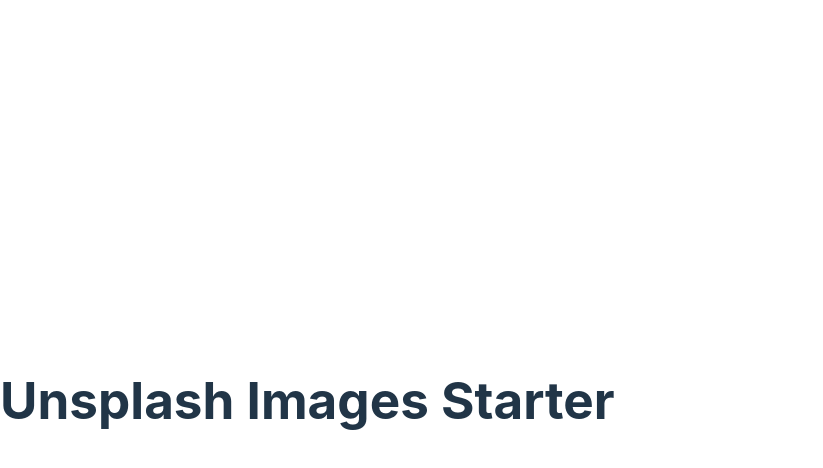
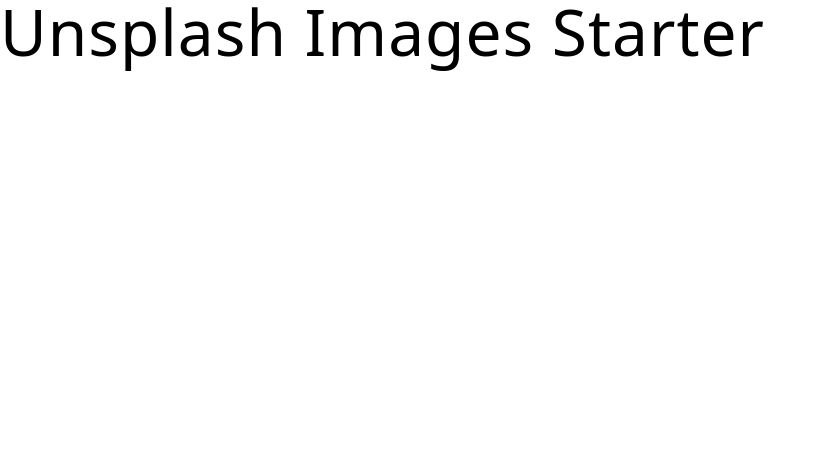
Before and after one commit to anamarijakukulj/practiceJS, a React (Vite) app in the folder LearnReact/unsplash-images/: page / in a window 1280 px wide. Shown: the top 468 px of the page, without its empty margins (0-823 px from the left). Built offline with nearby package versions, Linux system fonts and the light colour scheme.

Commit message:
Update index.css

```diff
--- a/LearnReact/unsplash-images/src/index.css
+++ b/LearnReact/unsplash-images/src/index.css
@@ -1,69 +1,370 @@
+/* ============= GLOBAL CSS =============== */
+
+*,
+::after,
+::before {
+  margin: 0;
+  padding: 0;
+  box-sizing: border-box;
+}
+
+html {
+  font-size: 100%;
+} /*16px*/
+
 :root {
-  font-family: Inter, system-ui, Avenir, Helvetica, Arial, sans-serif;
-  line-height: 1.5;
+  /* colors */
+  --primary-100: #e2e0ff;
+  --primary-200: #c1beff;
+  --primary-300: #a29dff;
+  --primary-400: #837dff;
+  --primary-500: #645cff;
+  --primary-600: #504acc;
+  --primary-700: #3c3799;
+  --primary-800: #282566;
+  --primary-900: #141233;
+
+  /* grey */
+  --grey-50: #f8fafc;
+  --grey-100: #f1f5f9;
+  --grey-200: #e2e8f0;
+  --grey-300: #cbd5e1;
+  --grey-400: #94a3b8;
+  --grey-500: #64748b;
+  --grey-600: #475569;
+  --grey-700: #334155;
+  --grey-800: #1e293b;
+  --grey-900: #0f172a;
+  /* rest of the colors */
+  --black: #222;
+  --white: #fff;
+  --red-light: #f8d7da;
+  --red-dark: #842029;
+  --green-light: #d1e7dd;
+  --green-dark: #0f5132;
+
+  --small-text: 0.875rem;
+  --extra-small-text: 0.7em;
+  /* rest of the vars */
+  --borderRadius: 0.25rem;
+  --letterSpacing: 1px;
+  --transition: 0.3s ease-in-out all;
+  --max-width: 1120px;
+  --fixed-width: 600px;
+  --view-width: 90vw;
+  /* box shadow*/
+  --shadow-1: 0 1px 3px 0 rgba(0, 0, 0, 0.1), 0 1px 2px 0 rgba(0, 0, 0, 0.06);
+  --shadow-2: 0 4px 6px -1px rgba(0, 0, 0, 0.1),
+    0 2px 4px -1px rgba(0, 0, 0, 0.06);
+  --shadow-3: 0 10px 15px -3px rgba(0, 0, 0, 0.1),
+    0 4px 6px -2px rgba(0, 0, 0, 0.05);
+  --shadow-4: 0 20px 25px -5px rgba(0, 0, 0, 0.1),
+    0 10px 10px -5px rgba(0, 0, 0, 0.04);
+  /* dark mode setup */
+}
+
+body {
+  font-family: system-ui, -apple-system, BlinkMacSystemFont, 'Segoe UI', Roboto,
+    Oxygen, Ubuntu, Cantarell, 'Open Sans', 'Helvetica Neue', sans-serif;
   font-weight: 400;
+  line-height: 1;
+}
+p {
+  margin: 0;
+}
+h1,
+h2,
+h3,
+h4,
+h5 {
+  margin: 0;
+  font-family: var(--headingFont);
+  font-weight: 400;
+  line-height: 1;
+  text-transform: capitalize;
+  letter-spacing: var(--letterSpacing);
+}
 
-  color-scheme: light dark;
-  color: rgba(255, 255, 255, 0.87);
-  background-color: #242424;
+h1 {
+  font-size: clamp(2rem, 5vw, 5rem); /* Large heading */
+}
 
-  font-synthesis: none;
-  text-rendering: optimizeLegibility;
-  -webkit-font-smoothing: antialiased;
-  -moz-osx-font-smoothing: grayscale;
-  -webkit-text-size-adjust: 100%;
+h2 {
+  font-size: clamp(1.5rem, 3vw, 3rem); /* Medium heading */
+}
+
+h3 {
+  font-size: clamp(1.25rem, 2.5vw, 2.5rem); /* Small heading */
+}
+
+h4 {
+  font-size: clamp(1rem, 2vw, 2rem); /* Extra small heading */
+}
+
+h5 {
+  font-size: clamp(0.875rem, 1.5vw, 1.5rem); /* Tiny heading */
+}
+
+/* BIGGER FONTS */
+/* h1 {
+  font-size: clamp(3rem, 6vw, 6rem);
+}
+
+h2 {
+  font-size: clamp(2.5rem, 5vw, 5rem);
+}
+
+h3 {
+  font-size: clamp(2rem, 4vw, 4rem);
+}
+
+h4 {
+  font-size: clamp(1.5rem, 3vw, 3rem);
+}
+
+h5 {
+  font-size: clamp(1rem, 2vw, 2rem);
+}
+ */
+
+.text {
+  margin-bottom: 1.5rem;
+  max-width: 40em;
+}
+
+small,
+.text-small {
+  font-size: var(--small-text);
 }
 
 a {
-  font-weight: 500;
-  color: #646cff;
-  text-decoration: inherit;
+  text-decoration: none;
 }
-a:hover {
-  color: #535bf2;
+ul {
+  list-style-type: none;
+  padding: 0;
 }
 
-body {
-  margin: 0;
-  display: flex;
-  place-items: center;
-  min-width: 320px;
-  min-height: 100vh;
+.img {
+  width: 100%;
+  display: block;
+  object-fit: cover;
+}
+/* buttons */
+
+.btn {
+  cursor: pointer;
+  color: var(--white);
+  background: var(--primary-500);
+  border: transparent;
+  border-radius: var(--borderRadius);
+  letter-spacing: var(--letterSpacing);
+  padding: 0.375rem 0.75rem;
+  box-shadow: var(--shadow-1);
+  transition: var(--transition);
+  text-transform: capitalize;
+  display: inline-block;
+}
+.btn:hover {
+  background: var(--primary-700);
+  box-shadow: var(--shadow-3);
+}
+.btn-hipster {
+  color: var(--primary-500);
+  background: var(--primary-200);
+}
+.btn-hipster:hover {
+  color: var(--primary-200);
+  background: var(--primary-700);
+}
+.btn-block {
+  width: 100%;
 }
 
-h1 {
-  font-size: 3.2em;
-  line-height: 1.1;
+/* alerts */
+.alert {
+  padding: 0.375rem 0.75rem;
+  margin-bottom: 1rem;
+  border-color: transparent;
+  border-radius: var(--borderRadius);
 }
 
-button {
-  border-radius: 8px;
-  border: 1px solid transparent;
-  padding: 0.6em 1.2em;
-  font-size: 1em;
-  font-weight: 500;
-  font-family: inherit;
-  background-color: #1a1a1a;
-  cursor: pointer;
-  transition: border-color 0.25s;
+.alert-danger {
+  color: var(--red-dark);
+  background: var(--red-light);
 }
-button:hover {
-  border-color: #646cff;
+.alert-success {
+  color: var(--green-dark);
+  background: var(--green-light);
 }
-button:focus,
-button:focus-visible {
-  outline: 4px auto -webkit-focus-ring-color;
+/* form */
+
+.form {
+  width: 90vw;
+  max-width: var(--fixed-width);
+  background: var(--white);
+  border-radius: var(--borderRadius);
+  box-shadow: var(--shadow-2);
+  padding: 2rem 2.5rem;
+  margin: 3rem auto;
+}
+.form-label {
+  display: block;
+  font-size: var(--small-text);
+  margin-bottom: 0.5rem;
+  text-transform: capitalize;
+  letter-spacing: var(--letterSpacing);
+}
+.form-input,
+.form-textarea {
+  width: 100%;
+  padding: 0.375rem 0.75rem;
+  border-radius: var(--borderRadius);
+  background: var(--backgroundColor);
+  border: 1px solid var(--grey-200);
 }
 
-@media (prefers-color-scheme: light) {
-  :root {
-    color: #213547;
-    background-color: #ffffff;
-  }
-  a:hover {
-    color: #747bff;
-  }
-  button {
-    background-color: #f9f9f9;
+.form-row {
+  margin-bottom: 1rem;
+}
+
+.form-textarea {
+  height: 7rem;
+}
+::placeholder {
+  font-family: inherit;
+  color: var(--grey-400);
+}
+.form-alert {
+  color: var(--red-dark);
+  letter-spacing: var(--letterSpacing);
+  text-transform: capitalize;
+}
+/* alert */
+
+@keyframes spinner {
+  to {
+    transform: rotate(360deg);
   }
 }
+
+.loading {
+  width: 6rem;
+  height: 6rem;
+  border: 5px solid var(--grey-400);
+  border-radius: 50%;
+  border-top-color: var(--primary-500);
+  animation: spinner 0.6s linear infinite;
+  margin: 0 auto;
+}
+
+/* title */
+
+.title {
+  text-align: center;
+}
+
+.title-underline {
+  background: var(--primary-500);
+  width: 7rem;
+  height: 0.25rem;
+  margin: 0 auto;
+  margin-top: 1rem;
+}
+
+/*
+========
+PROJECT CSS
+========
+*/
+
+/*
+========
+Toggle Container
+========
+*/
+
+.toggle-container {
+  width: var(--view-width);
+  max-width: var(--max-width);
+  padding: 1rem 0;
+  margin: 0 auto;
+  display: flex;
+  justify-content: end;
+}
+
+.dark-toggle {
+  background: transparent;
+  border-color: transparent;
+  width: 5rem;
+  height: 2rem;
+  display: grid;
+  place-items: center;
+  cursor: pointer;
+}
+.toggle-icon {
+  font-size: 1.5rem;
+  color: var(--textColor);
+}
+/*
+========
+Search Form
+========
+*/
+.title {
+  color: var(--primary-500);
+}
+.search-form {
+  width: var(--view-width);
+  max-width: var(--fixed-width);
+  margin: 0 auto;
+  margin-top: 2rem;
+  display: grid;
+  grid-template-columns: 1fr auto;
+}
+
+.search-input {
+  border-color: var(--grey-300);
+  transition: var(--darkModeTransition);
+  color: var(--textColor);
+  border-radius: 0;
+
+  /* border-right: none; */
+}
+
+.search-form .btn {
+  border-radius: 0;
+}
+.search-form .btn:hover {
+  background: var(--primary-300);
+  color: var(--black);
+}
+
+/*
+========
+Gallery
+========
+*/
+
+.image-container {
+  width: var(--view-width);
+  max-width: var(--max-width);
+  margin: 3rem auto;
+  display: grid;
+  gap: 2rem;
+}
+
+.image-container .img {
+  height: 10rem;
+}
+
+@media (min-width: 768px) {
+  .image-container {
+    grid-template-columns: 1fr 1fr;
+  }
+}
+@media (min-width: 992px) {
+  .image-container {
+    grid-template-columns: 1fr 1fr 1fr;
+  }
+}
```
